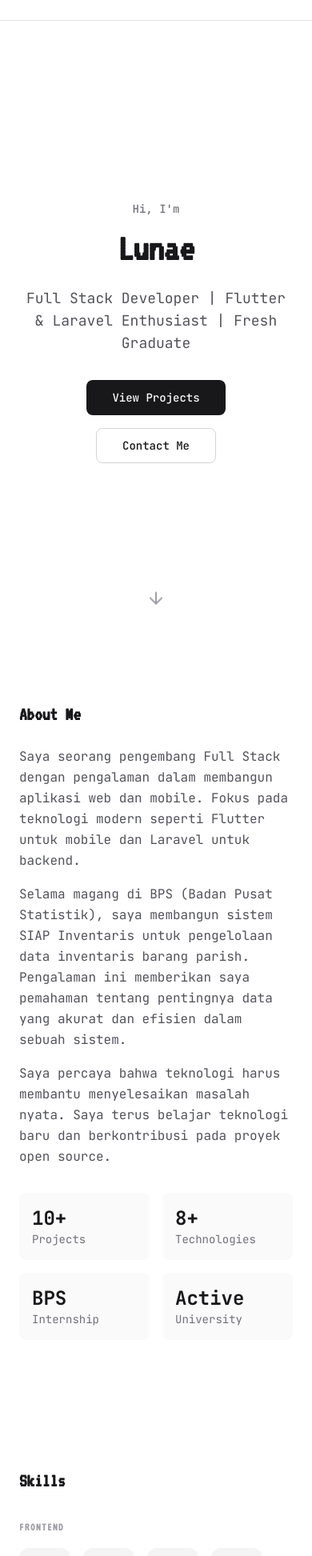
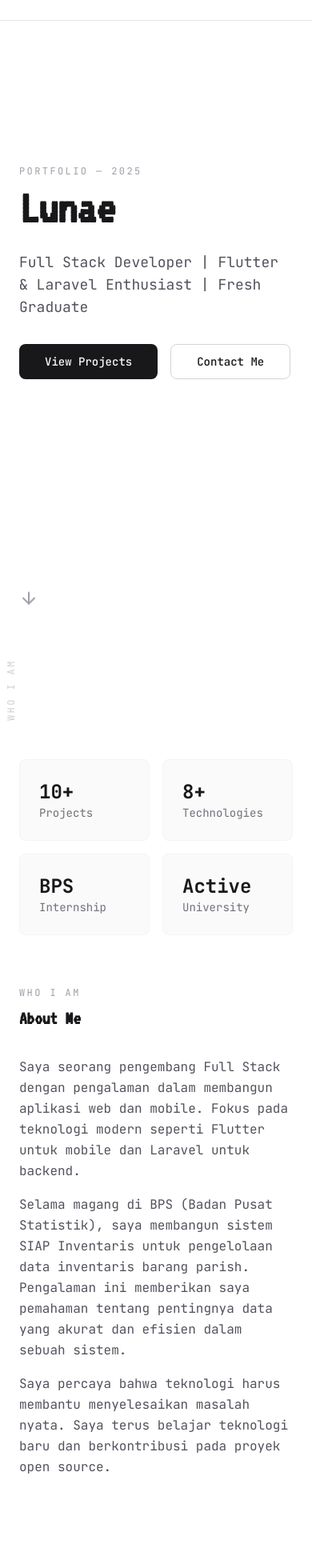
Before and after one commit to KimYo2/web-porto, a Next.js app: page / in a window 390 px wide. Shown: the part 47-1992 px from the top of the page at 80% size. Built offline with nearby package versions, Linux system fonts and the light colour scheme.

Commit message:
fix: simple icons visibility and button focus ring; feat: redesign sections using rule of thirds

```diff
--- a/app/globals.css
+++ b/app/globals.css
@@ -30,3 +30,9 @@ html {
 html.dark ::selection {
   background-color: rgba(255, 255, 255, 0.1);
 }
+
+/* Invert near-black Simple Icons in dark mode for visibility */
+.dark img[src*="cdn.simpleicons.org"][src*="000000"],
+.dark img[src*="cdn.simpleicons.org"][src*="181717"] {
+  filter: invert(1);
+}
--- a/components/sections/about.tsx
+++ b/components/sections/about.tsx
@@ -1,19 +1,63 @@
 'use client';
 
+/* Redesigned About section using Rule of Thirds: asymmetric split, vertical kicker, and stat cards in 1/3 column */
 import { motion } from 'framer-motion';
 import { Section } from '@/components/ui/section';
 import { AnimatedSection } from '@/components/animated-section';
 
 export function About() {
   return (
-    <Section id="about">
+    <Section id="about" className="py-24 md:py-32">
       <AnimatedSection>
-        <motion.h2 className="text-2xl md:text-3xl font-bold text-zinc-900 dark:text-zinc-50 mb-6 pixel-font">
+        <div className="grid grid-cols-1 md:grid-cols-3 gap-8 md:gap-12">
+          {/* Left column: 1/3 - Kicker and Stats */}
+          <div className="md:col-span-1 flex flex-col gap-8">
+            <div className="relative">
+              <p className="text-xs uppercase tracking-[0.2em] text-zinc-400 dark:text-zinc-500 mb-2 rotate-[-90deg] origin-left translate-x-[-10px] md:translate-x-0 opacity-50 md:opacity-100">
+                Who I Am
+              </p>
+            </div>
+
+            <div className="grid grid-cols-2 gap-4">
+              {[
+                { label: 'Projects', value: '10+' },
+                { label: 'Technologies', value: '8+' },
+                { label: 'Internship', value: 'BPS' },
+                { label: 'University', value: 'Active' },
+              ].map((stat, index) => (
+                <motion.div
+                  key={stat.label}
+                  initial={{ opacity: 0, y: 20 }}
+                  whileInView={{ opacity: 1, y: 0 }}
+                  viewport={{ once: true }}
+                  transition={{ duration: 0.5, delay: index * 0.1 }}
+                  className="p-6 md:p-8 rounded-lg bg-zinc-50 dark:bg-zinc-900 border border-zinc-100 dark:border-zinc-800"
+                >
+                  <div className="text-2xl font-bold text-zinc-900 dark:text-zinc-50">
+                    {stat.value}
+                  </div>
+                  <div className="text-sm text-zinc-500 dark:text-zinc-400">
+                    {stat.label}
+                  </div>
+                </motion.div>
+              ))}
+            </div>
+          </div>
+
+          {/* Right column: 2/3 - Main Content */}
+          <div className="md:col-span-2 relative">
+            {/* Vertical Divider for desktop */}
+            <div className="hidden md:block absolute -left-6 top-0 bottom-0 w-px bg-zinc-200 dark:bg-zinc-800" />
+
+            <div className="mt-8">
+              <p className="text-xs uppercase tracking-[0.2em] text-zinc-400 dark:text-zinc-500 mb-2">
+                Who I Am
+              </p>
+              <h2 className="text-2xl md:text-3xl font-bold text-zinc-900 dark:text-zinc-50 mb-8 pixel-font">
                 About Me
-        </motion.h2>
+              </h2>
 
-        <div className="grid md:grid-cols-2 gap-8 items-start">
-          <motion.div>
+              <div className="space-y-4">
                 <p className="text-zinc-600 dark:text-zinc-400 leading-relaxed mb-4">
                   Saya seorang pengembang Full Stack dengan pengalaman dalam membangun
                   aplikasi web dan mobile. Fokus pada teknologi modern seperti Flutter
@@ -29,32 +73,9 @@ export function About() {
                   nyata. Saya terus belajar teknologi baru dan berkontribusi pada
                   proyek open source.
                 </p>
-          </motion.div>
-
-          <motion.div className="grid grid-cols-2 gap-4">
-            {[
-              { label: 'Projects', value: '10+' },
-              { label: 'Technologies', value: '8+' },
-              { label: 'Internship', value: 'BPS' },
-              { label: 'University', value: 'Active' },
-            ].map((stat, index) => (
-              <motion.div
-                key={stat.label}
-                initial={{ opacity: 0, y: 20 }}
-                whileInView={{ opacity: 1, y: 0 }}
-                viewport={{ once: true }}
-                transition={{ duration: 0.5, delay: index * 0.1 }}
-                className="p-4 rounded-lg bg-zinc-50 dark:bg-zinc-900"
-              >
-                <div className="text-2xl font-bold text-zinc-900 dark:text-zinc-50">
-                  {stat.value}
               </div>
-                <div className="text-sm text-zinc-500 dark:text-zinc-400">
-                  {stat.label}
             </div>
-              </motion.div>
-            ))}
-          </motion.div>
+          </div>
         </div>
       </AnimatedSection>
     </Section>
--- a/components/sections/hero.tsx
+++ b/components/sections/hero.tsx
@@ -1,5 +1,6 @@
 "use client";
 
+/* Redesigned Hero section using Rule of Thirds: asymmetric layout, upper-third anchor, and kicker label */
 import { motion } from "framer-motion";
 import { Button } from "@/components/ui/button";
 import { ArrowDown } from "lucide-react";
@@ -7,22 +8,23 @@ import Link from "next/link";
 
 export function Hero() {
 	return (
-		<section className="relative min-h-screen flex items-center justify-center px-6 pt-20 bg-white dark:bg-zinc-950">
-			<div className="mx-auto max-w-3xl text-center">
+		<section className="relative min-h-screen px-6 pt-[30vh] bg-white dark:bg-zinc-950">
+			<div className="mx-auto max-w-5xl grid grid-cols-1 md:grid-cols-3 gap-12">
+				<div className="md:col-span-2">
 					<motion.p
 						initial={{ opacity: 0, y: 20 }}
 						animate={{ opacity: 1, y: 0 }}
 						transition={{ duration: 0.6, delay: 0.1 }}
-					className="text-sm font-medium text-zinc-500 dark:text-zinc-400 mb-4"
+						className="text-xs uppercase tracking-[0.2em] text-zinc-400 dark:text-zinc-500 mb-2"
 					>
-					Hi, I&apos;m
+						Portfolio — 2025
 					</motion.p>
 
 					<motion.h1
 						initial={{ opacity: 0, y: 20 }}
 						animate={{ opacity: 1, y: 0 }}
 						transition={{ duration: 0.6, delay: 0.2 }}
-					className="text-5xl md:text-7xl font-bold text-zinc-900 dark:text-zinc-50 mb-6 pixel-font"
+						className="text-6xl md:text-8xl font-bold text-zinc-900 dark:text-zinc-50 mb-6 pixel-font text-left"
 					>
 						Lunae
 					</motion.h1>
@@ -31,7 +33,7 @@ export function Hero() {
 						initial={{ opacity: 0, y: 20 }}
 						animate={{ opacity: 1, y: 0 }}
 						transition={{ duration: 0.6, delay: 0.3 }}
-					className="text-lg text-zinc-600 dark:text-zinc-400 mb-8 max-w-xl mx-auto"
+						className="text-lg text-zinc-600 dark:text-zinc-400 mb-8 max-w-sm text-left"
 					>
 						Full Stack Developer | Flutter & Laravel Enthusiast | Fresh Graduate
 					</motion.p>
@@ -40,7 +42,7 @@ export function Hero() {
 						initial={{ opacity: 0, y: 20 }}
 						animate={{ opacity: 1, y: 0 }}
 						transition={{ duration: 0.6, delay: 0.4 }}
-					className="flex flex-col sm:flex-row items-center justify-center gap-4"
+						className="flex flex-row items-center justify-start gap-4"
 					>
 						<Link href="#projects">
 							<Button size="lg">View Projects</Button>
@@ -51,18 +53,22 @@ export function Hero() {
 							</Button>
 						</Link>
 					</motion.div>
+				</div>
+
+				{/* Right 1/3 is intentionally empty negative space */}
+				<div className="hidden md:block" />
+			</div>
 
 			<motion.div
 				initial={{ opacity: 0 }}
 				animate={{ opacity: 1 }}
 				transition={{ duration: 0.6, delay: 0.8 }}
-					className="absolute bottom-8 left-1/2 -translate-x-1/2"
+				className="absolute bottom-8 left-6 md:left-[calc(50%-300px)]"
 			>
 				<Link href="#about" aria-label="Scroll down">
 					<ArrowDown className="w-6 h-6 text-zinc-400 dark:text-zinc-600 animate-bounce" />
 				</Link>
 			</motion.div>
-			</div>
 		</section>
 	);
 }
--- a/components/sections/projects.tsx
+++ b/components/sections/projects.tsx
@@ -1,5 +1,6 @@
 'use client';
 
+/* Redesigned Projects section using Rule of Thirds: featured full-width card and supporting 1/3 grid */
 import { motion } from 'framer-motion';
 import { Section } from '@/components/ui/section';
 import { AnimatedSection, AnimatedCard } from '@/components/animated-section';
@@ -14,42 +15,97 @@ const GithubIcon = (props: React.SVGProps<SVGSVGElement>) => (
 );
 
 export function Projects() {
+  const featuredProject = projects[0];
+  const supportingProjects = projects.slice(1);
+
   return (
-    <Section id="projects">
+    <Section id="projects" className="py-24 md:py-32">
       <AnimatedSection>
-        <motion.h2 className="text-2xl md:text-3xl font-bold text-zinc-900 dark:text-zinc-50 mb-8 pixel-font">
-          Projects
-        </motion.h2>
+        <div className="mb-12 text-left">
+          <p className="text-xs uppercase tracking-[0.2em] text-zinc-400 dark:text-zinc-500 mb-2">
+            Selected Work
+          </p>
+          <h2 className="text-2xl md:text-3xl font-bold text-zinc-900 dark:text-zinc-50 pixel-font">
+            Projects
+          </h2>
+        </div>
 
-        <div className="grid md:grid-cols-2 gap-6">
-          {projects.map((project, index) => (
-            <AnimatedCard key={project.id} index={index}>
-              <Card className="h-full">
-                <CardHeader>
-                  <CardTitle>{project.title}</CardTitle>
-                  <CardDescription>{project.description}</CardDescription>
+        <div className="grid grid-cols-1 md:grid-cols-3 gap-6">
+          {/* Featured Project: Full Width (3/3) */}
+          <AnimatedCard index={0}>
+            <Card className="h-full border-t-4 border-t-zinc-900 dark:border-t-zinc-50 border-l-4 border-l-zinc-900 dark:border-l-zinc-50 p-8">
+              <CardHeader className="px-0">
+                <CardTitle className="text-xl md:text-2xl font-bold">{featuredProject.title}</CardTitle>
+                <CardDescription className="text-base">{featuredProject.description}</CardDescription>
+              </CardHeader>
+              <CardContent className="px-0 mt-4">
+                <div className="flex flex-wrap gap-2">
+                  {featuredProject.tags.map((tag) => (
+                    <span
+                      key={tag}
+                      className="px-2 py-1 text-xs rounded bg-zinc-100 text-zinc-700 dark:bg-zinc-800 dark:text-zinc-300"
+                    >
+                      {tag}
+                    </span>
+                  ))}
+                </div>
+              </CardContent>
+              <CardFooter className="px-0 pt-6 gap-4">
+                {featuredProject.githubUrl && (
+                  <a
+                    href={featuredProject.githubUrl}
+                    target="_blank"
+                    rel="noopener noreferrer"
+                    className="flex items-center gap-2 text-sm text-zinc-600 dark:text-zinc-400 hover:text-zinc-900 dark:hover:text-zinc-50 transition-colors"
+                  >
+                    <GithubIcon className="w-4 h-4" />
+                    Code
+                  </a>
+                )}
+                {featuredProject.liveUrl && (
+                  <a
+                    href={featuredProject.liveUrl}
+                    target="_blank"
+                    rel="noopener noreferrer"
+                    className="flex items-center gap-2 text-sm text-zinc-600 dark:text-zinc-400 hover:text-zinc-900 dark:hover:text-zinc-50 transition-colors"
+                  >
+                    <Link className="w-4 h-4" />
+                    Live
+                  </a>
+                )}
+              </CardFooter>
+            </Card>
+          </AnimatedCard>
+
+          {/* Supporting Projects: 1/3 each */}
+          {supportingProjects.map((project, index) => (
+            <AnimatedCard key={project.id} index={index + 1}>
+              <Card className="h-full p-6">
+                <CardHeader className="p-0 mb-4">
+                  <CardTitle className="text-lg font-bold">{project.title}</CardTitle>
+                  <CardDescription className="text-sm line-clamp-2">{project.description}</CardDescription>
                 </CardHeader>
-                <CardContent>
+                <CardContent className="p-0 mb-6">
                   <div className="flex flex-wrap gap-2">
                     {project.tags.map((tag) => (
                       <span
                         key={tag}
-                        className="px-2 py-1 text-xs rounded bg-zinc-100 text-zinc-700 dark:bg-zinc-800 dark:text-zinc-300"
+                        className="px-2 py-1 text-[10px] rounded bg-zinc-100 text-zinc-700 dark:bg-zinc-800 dark:text-zinc-300"
                       >
                         {tag}
                       </span>
                     ))}
                   </div>
                 </CardContent>
-                <CardFooter className="gap-2">
+                <CardFooter className="p-0 flex gap-4">
                   {project.githubUrl && (
                     <a
                       href={project.githubUrl}
                       target="_blank"
                       rel="noopener noreferrer"
-                      className="flex items-center gap-2 text-sm text-zinc-600 dark:text-zinc-400 hover:text-zinc-900 dark:hover:text-zinc-50 transition-colors"
+                      className="flex items-center gap-1 text-xs text-zinc-600 dark:text-zinc-400 hover:text-zinc-900 dark:hover:text-zinc-50 transition-colors"
                     >
-                      <GithubIcon className="w-4 h-4" />
+                      <GithubIcon className="w-3 h-3" />
                       Code
                     </a>
                   )}
@@ -58,9 +114,9 @@ export function Projects() {
                       href={project.liveUrl}
                       target="_blank"
                       rel="noopener noreferrer"
-                      className="flex items-center gap-2 text-sm text-zinc-600 dark:text-zinc-400 hover:text-zinc-900 dark:hover:text-zinc-50 transition-colors"
+                      className="flex items-center gap-1 text-xs text-zinc-600 dark:text-zinc-400 hover:text-zinc-900 dark:hover:text-zinc-50 transition-colors"
                     >
-                      <Link className="w-4 h-4" />
+                      <Link className="w-3 h-3" />
                       Live
                     </a>
                   )}
--- a/components/sections/skills.tsx
+++ b/components/sections/skills.tsx
@@ -1,5 +1,6 @@
 'use client';
 
+/* Redesigned Skills section using Rule of Thirds: asymmetric category distribution and flexible icon flow */
 import { motion } from 'framer-motion';
 import { Section } from '@/components/ui/section';
 import { AnimatedSection } from '@/components/animated-section';
@@ -34,16 +35,21 @@ export function Skills() {
   }, {} as Record<Skill['category'], Skill[]>);
 
   return (
-    <Section id="skills">
+    <Section id="skills" className="py-24 md:py-32">
       <AnimatedSection>
-        <h2 className="text-2xl md:text-3xl font-bold text-zinc-900 dark:text-zinc-50 mb-8 pixel-font">
-          Skills
-        </h2>
+        <div className="mb-12 text-left">
+          <p className="text-xs uppercase tracking-[0.2em] text-zinc-400 dark:text-zinc-500 mb-2">
+            Tech Stack
+          </p>
+          <h2 className="text-2xl md:text-3xl font-bold text-zinc-900 dark:text-zinc-50 pixel-font">
+            Skills
+          </h2>
+        </div>
 
-        <div className="flex flex-col gap-8">
+        <div className="grid grid-cols-1 md:grid-cols-3 gap-12">
           {categories.map((category) => (
-            <div key={category.key} className="w-full">
-              <h3 className="text-sm font-semibold uppercase tracking-widest text-zinc-400 dark:text-zinc-500 mb-4 pixel-font">
+            <div key={category.key} className="flex flex-col">
+              <h3 className="text-xs font-semibold uppercase tracking-[0.2em] text-zinc-400 dark:text-zinc-500 mb-6 pixel-font">
                 {category.label}
               </h3>
 
@@ -52,7 +58,7 @@ export function Skills() {
                 initial="hidden"
                 whileInView="show"
                 viewport={{ once: true }}
-                className="flex flex-wrap gap-4"
+                className="flex flex-wrap gap-3"
               >
                 {groupedSkills[category.key]?.map((skill) => (
                   <motion.div
@@ -61,14 +67,14 @@ export function Skills() {
                     transition={{ duration: 0.3 }}
                     className="relative flex flex-col items-center group"
                   >
-                    <div className="w-16 h-16 rounded-xl bg-zinc-100 dark:bg-zinc-800 flex items-center justify-center transition-all group-hover:scale-110 group-hover:bg-zinc-200 dark:group-hover:bg-zinc-700 cursor-default p-2">
+                    <div className="w-14 h-14 rounded-xl bg-zinc-100 dark:bg-zinc-800 flex items-center justify-center transition-all group-hover:scale-110 group-hover:bg-zinc-200 dark:group-hover:bg-zinc-700 cursor-default p-2">
                       <BrandIcon
                         name={skill.name}
                         source={skill.source}
                         icon={skill.icon}
                         slug={skill.slug}
                         color={skill.color}
-                        size={40}
+                        size={32}
                         className="dark:text-white"
                       />
                     </div>
--- a/package.json
+++ b/package.json
@@ -21,13 +21,11 @@
     "react": "19.2.4",
     "react-dom": "19.2.4",
     "react-hook-form": "^7.73.1",
-    "simple-icons": "^16.17.0",
     "tailwind-merge": "^3.5.0",
     "zod": "^4.3.6"
   },
   "devDependencies": {
     "@tailwindcss/postcss": "^4",
-    "@types/mongoose": "^5.11.96",
     "@types/node": "^20",
     "@types/react": "^19",
     "@types/react-dom": "^19",
```
Also changed, not shown: components/sections/contact.tsx (+23 -9 lines), components/sections/experience.tsx (+37 -26 lines), components/ui/button.tsx (line endings or trailing spaces), 1 other file (tests, documents, lock files or other folders). Lines whose indentation alone changed are shown as unchanged.
